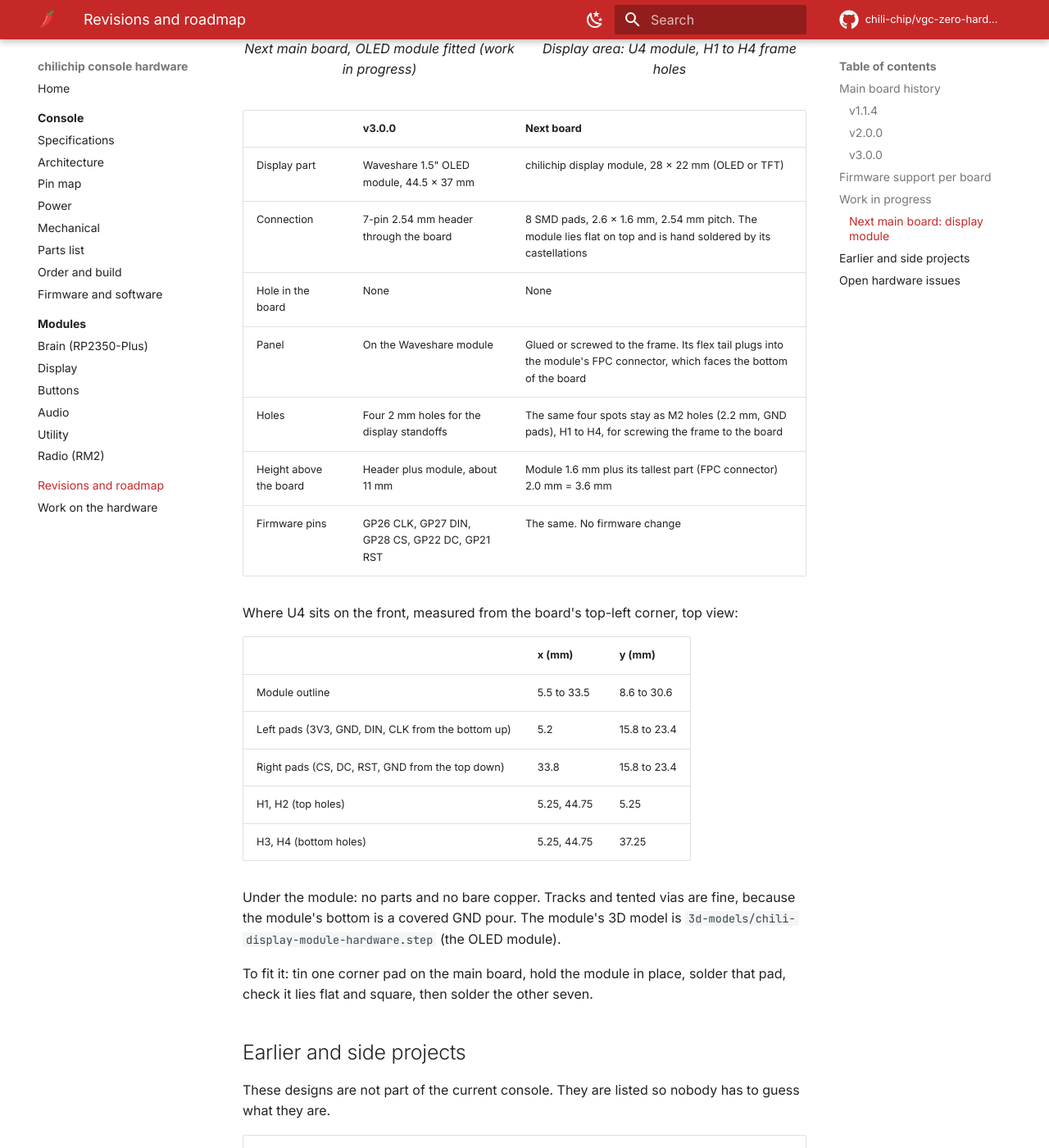
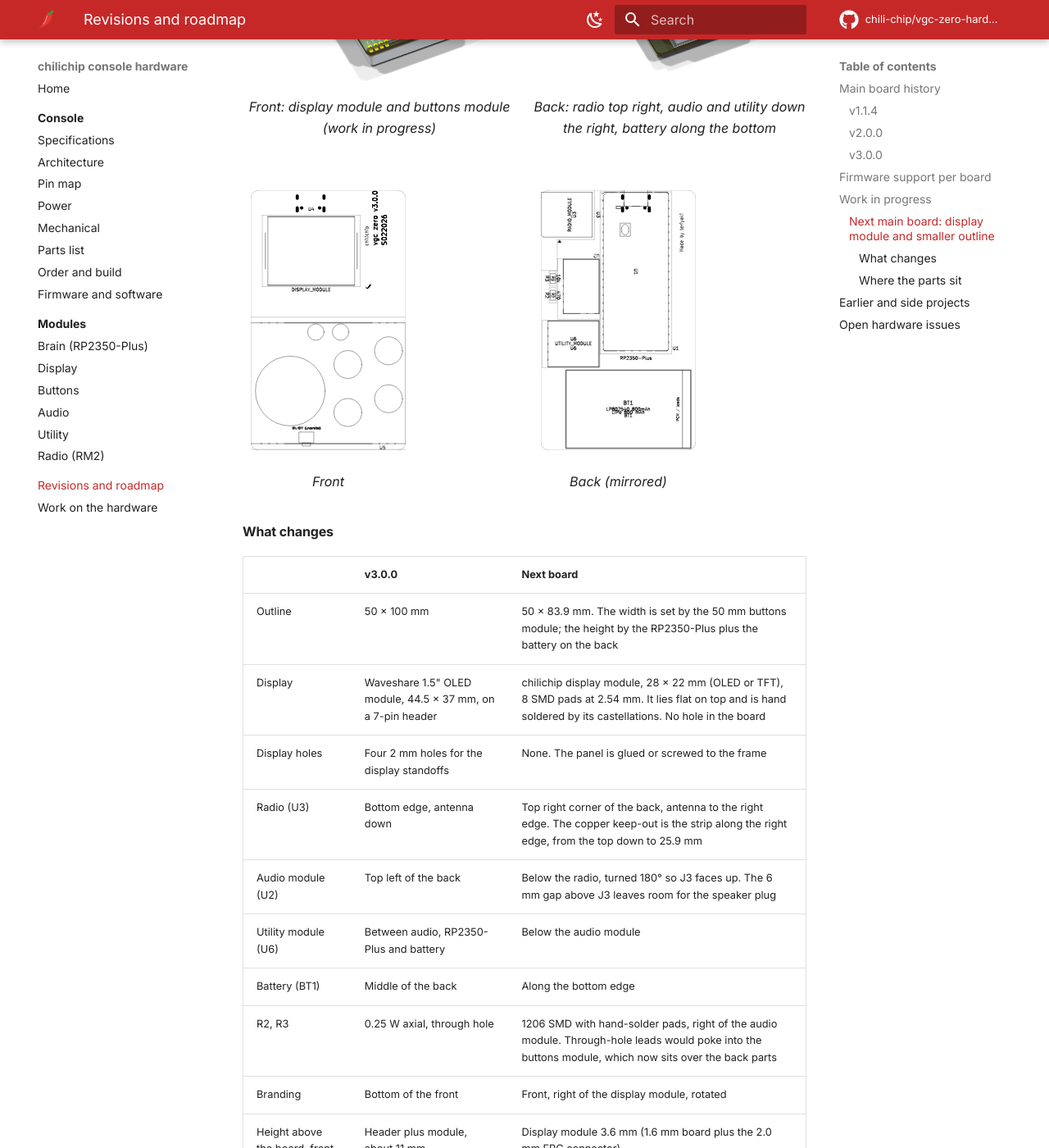
Before and after one commit to chili-chip/vgc-zero-hardware, an MkDocs documentation site: the page built from docs/revisions.md, in a window 1280 px wide and 1400 px high, scrolled down 4328 px. Shown: the whole window at 82% size. Built offline with MkDocs 1.6.1 and Material for MkDocs 9.7.7, drawn with Linux system fonts in a browser that asks for light colours; comment, search, counter and statistics services are not loaded; some of the changed text lies outside the part shown.

Commit message:
Main board: drop display holes, shrink to 50 x 83.9 mm (#41)
- Remove the four display holes (H1-H4)
- Radio to the top-right corner, antenna to the right edge
- Audio module below the radio, turned so J3 faces a 6 mm gap
- Utility module below the audio module, battery along the bottom
- R2/R3 now 1206 hand-solder SMD (axial leads would hit the buttons module)
- Buttons module and branding moved up; outline 100 -> 83.9 mm
- Whole board rerouted with Freerouting; ERC and DRC clean
- Docs: next-board section updated with new renders and positions

```diff
--- a/docs/revisions.md
+++ b/docs/revisions.md
@@ -74,46 +74,70 @@ The current board. Everything on this site describes it.
 | Single fully assembled board: RP2350 on the main board, all modules merged, bare SSD1351 panel | [chilichip-console-hardware](https://github.com/chili-chip/chilichip-console-hardware) | Planning. Starts from Raspberry Pi's RP2350A minimal design. Deferred until after launch ([32blit-sdk #63](https://github.com/chili-chip/32blit-sdk/issues/63)). Display plan in [#16](https://github.com/chili-chip/chilichip-console-hardware/issues/16) |
 | Custom silicone keypad | [vgc-zero-hardware #33](https://github.com/chili-chip/vgc-zero-hardware/issues/33) | Prototyping with GBA pads |
 | Shell | [vgc-zero-shell](https://github.com/chili-chip/vgc-zero-shell) | Shell 0v1 (3MF), made for the older boards |
-| Main board with the chilichip display module (OLED or TFT) | This repository, `master` | Placed and routed, ERC and DRC clean. See [below](#next-main-board-display-module). Not fabricated yet ([#41](https://github.com/chili-chip/vgc-zero-hardware/issues/41)) |
+| Main board with the chilichip display module (OLED or TFT), 50 × 83.9 mm | This repository, `master` | Placed and routed, ERC and DRC clean. See [below](#next-main-board-display-module-and-smaller-outline). Not fabricated yet ([#41](https://github.com/chili-chip/vgc-zero-hardware/issues/41)) |
 
-### Next main board: display module
+### Next main board: display module and smaller outline
 
-The next main board drops the Waveshare OLED and its 7-pin header. It takes a chilichip [display module](modules/display.md) instead: OLED or TFT, same outline and pads, so either one fits ([#41](https://github.com/chili-chip/vgc-zero-hardware/issues/41)).
+The next main board drops the Waveshare OLED and its 7-pin header. It takes a chilichip [display module](modules/display.md) instead: OLED or TFT, same outline and pads, so either one fits ([#41](https://github.com/chili-chip/vgc-zero-hardware/issues/41)). With the big display module gone, the board is rearranged and shrinks from 50 × 100 mm to **50 × 83.9 mm**.
 
 <div class="renders" markdown>
 <figure markdown>
-![Next main board with the OLED display module, 3D render](images/next/iso.png){ .render loading=lazy }
-<figcaption>Next main board, OLED module fitted (work in progress)</figcaption>
+![Next main board, front, 3D render](images/next/iso.png){ .render loading=lazy }
+<figcaption>Front: display module and buttons module (work in progress)</figcaption>
 </figure>
 <figure markdown>
-![Display area of the next main board, top view](images/next/display-area.png){ .render loading=lazy }
-<figcaption>Display area: U4 module, H1 to H4 frame holes</figcaption>
+![Next main board, back, 3D render](images/next/iso-bottom.png){ .render loading=lazy }
+<figcaption>Back: radio top right, audio and utility down the right, battery along the bottom</figcaption>
 </figure>
 </div>
 
+<div class="renders" markdown>
+<figure markdown>
+![Next main board, front placement drawing](images/next/placement-front.svg){ .drawing loading=lazy }
+<figcaption>Front</figcaption>
+</figure>
+<figure markdown>
+![Next main board, back placement drawing, mirrored](images/next/placement-back.svg){ .drawing loading=lazy }
+<figcaption>Back (mirrored)</figcaption>
+</figure>
+</div>
+
+#### What changes
+
 | | v3.0.0 | Next board |
 |---|---|---|
-| Display part | Waveshare 1.5" OLED module, 44.5 × 37 mm | chilichip display module, 28 × 22 mm (OLED or TFT) |
-| Connection | 7-pin 2.54 mm header through the board | 8 SMD pads, 2.6 × 1.6 mm, 2.54 mm pitch. The module lies flat on top and is hand soldered by its castellations |
-| Hole in the board | None | None |
-| Panel | On the Waveshare module | Glued or screwed to the frame. Its flex tail plugs into the module's FPC connector, which faces the bottom of the board |
-| Holes | Four 2 mm holes for the display standoffs | The same four spots stay as M2 holes (2.2 mm, GND pads), H1 to H4, for screwing the frame to the board |
-| Height above the board | Header plus module, about 11 mm | Module 1.6 mm plus its tallest part (FPC connector) 2.0 mm = 3.6 mm |
-| Firmware pins | GP26 CLK, GP27 DIN, GP28 CS, GP22 DC, GP21 RST | The same. No firmware change |
+| Outline | 50 × 100 mm | 50 × 83.9 mm. The width is set by the 50 mm buttons module; the height by the RP2350-Plus plus the battery on the back |
+| Display | Waveshare 1.5" OLED module, 44.5 × 37 mm, on a 7-pin header | chilichip display module, 28 × 22 mm (OLED or TFT), 8 SMD pads at 2.54 mm. It lies flat on top and is hand soldered by its castellations. No hole in the board |
+| Display holes | Four 2 mm holes for the display standoffs | None. The panel is glued or screwed to the frame |
+| Radio (U3) | Bottom edge, antenna down | Top right corner of the back, antenna to the right edge. The copper keep-out is the strip along the right edge, from the top down to 25.9 mm |
+| Audio module (U2) | Top left of the back | Below the radio, turned 180° so J3 faces up. The 6 mm gap above J3 leaves room for the speaker plug |
+| Utility module (U6) | Between audio, RP2350-Plus and battery | Below the audio module |
+| Battery (BT1) | Middle of the back | Along the bottom edge |
+| R2, R3 | 0.25 W axial, through hole | 1206 SMD with hand-solder pads, right of the audio module. Through-hole leads would poke into the buttons module, which now sits over the back parts |
+| Branding | Bottom of the front | Front, right of the display module, rotated |
+| Height above the board, front | Header plus module, about 11 mm | Display module 3.6 mm (1.6 mm board plus the 2.0 mm FPC connector) |
+| Firmware pins | | No change. Same GPIOs for every part |
 
-Where U4 sits on the front, measured from the board's top-left corner, top view:
+#### Where the parts sit
 
-| | x (mm) | y (mm) |
-|---|---|---|
-| Module outline | 5.5 to 33.5 | 8.6 to 30.6 |
-| Left pads (3V3, GND, DIN, CLK from the bottom up) | 5.2 | 15.8 to 23.4 |
-| Right pads (CS, DC, RST, GND from the top down) | 33.8 | 15.8 to 23.4 |
-| H1, H2 (top holes) | 5.25, 44.75 | 5.25 |
-| H3, H4 (bottom holes) | 5.25, 44.75 | 37.25 |
+Measured from the board's top-left corner as seen from the front, so the back parts are not mirrored. Each box is the part's courtyard.
 
-Under the module: no parts and no bare copper. Tracks and tented vias are fine, because the module's bottom is a covered GND pour. The module's 3D model is `3d-models/chili-display-module-hardware.step` (the OLED module).
+| Ref | Part | Side | x (mm) | y (mm) |
+|---|---|---|---|---|
+| U4 | Display module | Front | 5.5 to 33.5 (pads 3.9 to 35.1) | 8.6 to 30.6 |
+| U5 | Buttons module | Front | 0 to 50 | 40.9 to 83.7 |
+| U1 | RP2350-Plus | Back | 7.7 to 30.9 | 0 to 52.8 (USB-C at the top edge) |
+| U3 | Radio Module 2 | Back | 32.7 to 50 | 0 to 15.9, keep-out 45 to 50 by 0 to 25.9 |
+| U2 | Audio module | Back | 31.0 to 44.6 | 22.0 to 41.7 |
+| R3, R2 | 1206 resistors | Back | 45.0 to 47.3 | 26.0 to 31.0, 31.4 to 36.4 |
+| U6 | Utility module | Back | 31.0 to 49.6 | 41.9 to 57.3 |
+| BT1 | LiPo LP802540 | Back | 1.5 to 42.1 | 57.9 to 83.5 |
 
-To fit it: tin one corner pad on the main board, hold the module in place, solder that pad, check it lies flat and square, then solder the other seven.
+Under the display module: no parts and no bare copper. Tracks and tented vias are fine, because the module's bottom is a covered GND pour. The module's 3D model is `3d-models/chili-display-module-hardware.step` (the OLED module).
+
+The board is routed with Freerouting on both layers and has a GND pour on both sides. ERC and DRC (with schematic parity) are clean. It is not fabricated yet.
+
+To fit the display module: tin one corner pad on the main board, hold the module in place, solder that pad, check it lies flat and square, then solder the other seven.
 
 ## Earlier and side projects
 
```
Also changed, not shown: docs/images/next/bottom.png (added), docs/images/next/display-area.png (deleted), docs/images/next/iso-bottom.png (added), docs/images/next/iso.png, docs/images/next/placement-back.svg (added), docs/images/next/placement-front.svg, docs/images/next/top.png, 2 other files.
